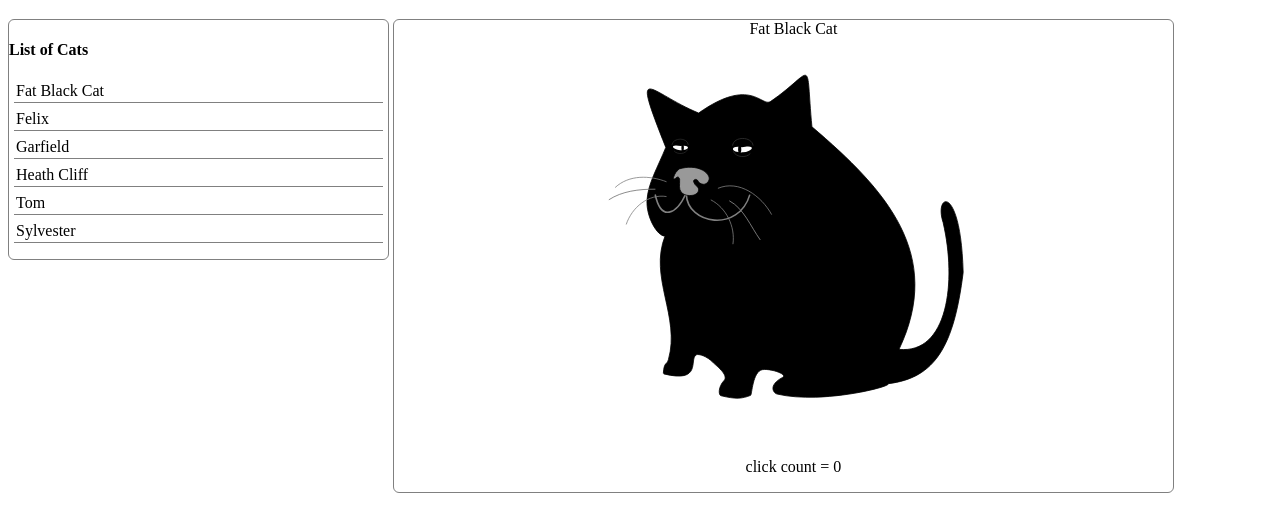
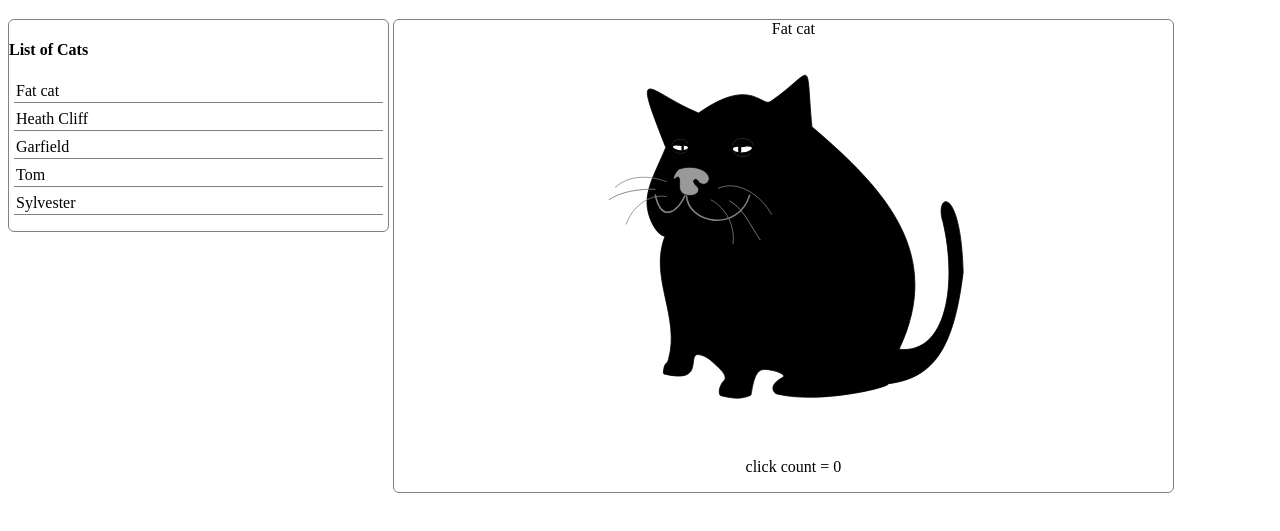
Before and after one commit to JaymesKat/cat-clicker-app, a plain HTML site: page index.html in a window 1280 px wide. Shown: the part 61-592 px from the top of the page. Drawn offline with nearby package versions, Linux system fonts and the light colour scheme.

Commit message:
Code organised into models, views and octopus using the MVO design pattern

```diff
--- a/index.html
+++ b/index.html
@@ -12,47 +12,15 @@
 
 	<div id="sidebar">
         <h4>List of Cats</h4>
-		<ul id="catList">
-            <li id="catItem1">Fat Black Cat</li>
-            <li id="catItem2">Felix</li>
-            <li id="catItem3">Garfield</li>
-            <li id="catItem4">Heath Cliff</li>
-            <li id="catItem5">Tom</li>
-            <li id="catItem6">Sylvester</li>
-        </ul>
+		<ul id="catList"></ul>
 	</div>
-	<div id="cat1" class="cat">
+	<div id="cat" class="cat">
 		<div class ="cat-name"></div>
-		<img class="cat-pic" src="fat-black-cat.svg" alt="cat photo"/>
-		<p>click count = <span class="count">0</span></p>
-	</div>
-    <div id="cat2" class="cat">
-		<div class ="cat-name"></div>
-		<img class="cat-pic" src="felix.svg" alt="cat photo"/>
-		<p>click count = <span class="count">0</span></p>
-	</div>
-    <div id="cat3" class="cat">
-		<div class ="cat-name"></div>
-		<img class="cat-pic" src="garfield.svg" alt="cat photo"/>
-		<p>click count = <span class="count">0</span></p>
-	</div>
-    <div id="cat4" class="cat">
-        <div class ="cat-name"></div>
-		<img class="cat-pic" src="heathcliff.png" alt="cat photo"/>
-		<p>click count = <span class="count">0</span></p>
-	</div>
-    <div id="cat5" class="cat">
-		<div class ="cat-name"></div>
-		<img class="cat-pic" src="tom-cat.png" alt="cat photo"/>
-		<p>click count = <span class="count">0</span></p>
-	</div>
-    <div id="cat6" class="cat">
-		<div class ="cat-name"></div>
-		<img class="cat-pic" src="sylvester-cat.png" alt="cat photo"/>
+		<img class="cat-pic" src="" alt="cat photo"/>
 		<p>click count = <span class="count">0</span></p>
 	</div>
 
-	<script src="js/jquery.js"></script>
+    <script src="http://ajax.googleapis.com/ajax/libs/jquery/2.1.1/jquery.min.js"></script>
     <script src="js/app.js"></script>
 </body>
 
--- a/js/app.js
+++ b/js/app.js
@@ -1,39 +1,118 @@
-var listItems = $("#catList > li");
-var cats = $(".cat");
+$(function() {
 
-function hideAllCats(){
-    for(var i = 0; i < cats.length; i++){
-        $(cats[i]).hide();
-    }
-}
+    var model = {
+        cats : [
+        {
+            name: "Fat cat",
+            imgUrl : "fat-black-cat.svg",
+            clickCount : 0
+        },
+         {
+            name: "Heath Cliff",
+            imgUrl: "heathcliff.png",
+            clickCount: 0
+        },
+        {
+            name: "Garfield",
+            imgUrl: "garfield.svg",
+            clickCount: 0
+        },
+        {
+            name: "Tom",
+            imgUrl: "tom-cat.png",
+            clickCount: 0
+        },
+        {
+            name: "Sylvester",
+            imgUrl: "sylvester-cat.png",
+            clickCount: 0
+        }],
+        getCats: function(){
+            return this.cats;
+        },
+        getCat: function(index){
+            return this.cats[index]
+        },
+        setActiveCat: function(cat){
+            this.activeCat = cat;
+        },
+        activeCat : null
+    };
 
-function bindCatPhotos(id){
-    var cat = "#cat"+id;
-    $(cat).click(function(){
-		var counter = $(cat+" .count").text();
-        counter = parseInt(counter) +1 ;
-        $(cat+" .count").text(counter);
-	})
-}
+    var octopus = {
+        init: function(){
+            model.setActiveCat(model.cats[0]);
+            catListView.render();
+            catDetailView.init();
+        },
+        getAllCats: function(){
+            return model.getCats();
+        },
+        getActiveCat: function(){
+            return model.activeCat;
+        },
+        increaseCount: function(){
+            model.activeCat.clickCount++;
+            catDetailView.render();
+        }
+    };
 
-function bindListItemToCat(id){
-    $("#catItem"+id).click(function(){
-		hideAllCats();
-        var catName = $("#catItem"+id).text();
-        $("#cat"+id+">.cat-name").text(catName);
-		$("#cat"+id).show();
-	})
-}
+    var catListView = {
+        render: function(){
+            var catList = document.getElementById('catList');
+            var cats = octopus.getAllCats();
 
-for(var i=0;i<cats.length;i++){
-    bindListItemToCat(i);
-}
+            catList.innerHTML = "";
 
-for(var i=0;i<cats.length;i++){
-    bindCatPhotos(i);
-}
+            //iterate over cats
+            for(var i=0;i<cats.length;i++){
+                var cat = cats[i];
+                // create a cat html list item
+                var catElement = document.createElement("li");
+                catElement.textContent = cat.name;
 
-hideAllCats();
-var catName = $("#catItem1").text();
-$("#cat1>.cat-name").text(catName);
-$("#cat1").show();
+                catElement.addEventListener("click", (function(cat){
+                    return function(){
+                        model.setActiveCat(cat);
+                        catDetailView.render();
+                    };
+                })(cat));
+
+                // Add list item html to list
+                catList.appendChild(catElement);
+            }
+        }
+    };
+
+     var catDetailView = {
+        init: function(){
+            this.name = document.getElementsByClassName("cat-name")[0];
+            this.pic = document.getElementsByClassName("cat-pic")[0];
+            this.count = document.getElementsByClassName("count")[0];
+
+            this.pic.addEventListener("click", function(){
+                octopus.increaseCount();
+            });
+
+            this.render();
+        },
+        render: function(){
+            // Update DOM Elements with selected cat
+            var catData = model.activeCat;
+            this.clear();
+            this.name.textContent = catData.name;
+            this.pic.src = catData.imgUrl;
+            this.count.textContent = catData.clickCount;
+
+
+        },
+         clear: function(){
+             // Clear DOM elements of content
+            this.name.innerHTML = "";
+            this.pic.src = "";
+            this.count.innerHTML = "";
+        }
+    };
+
+    octopus.init();
+});
```
